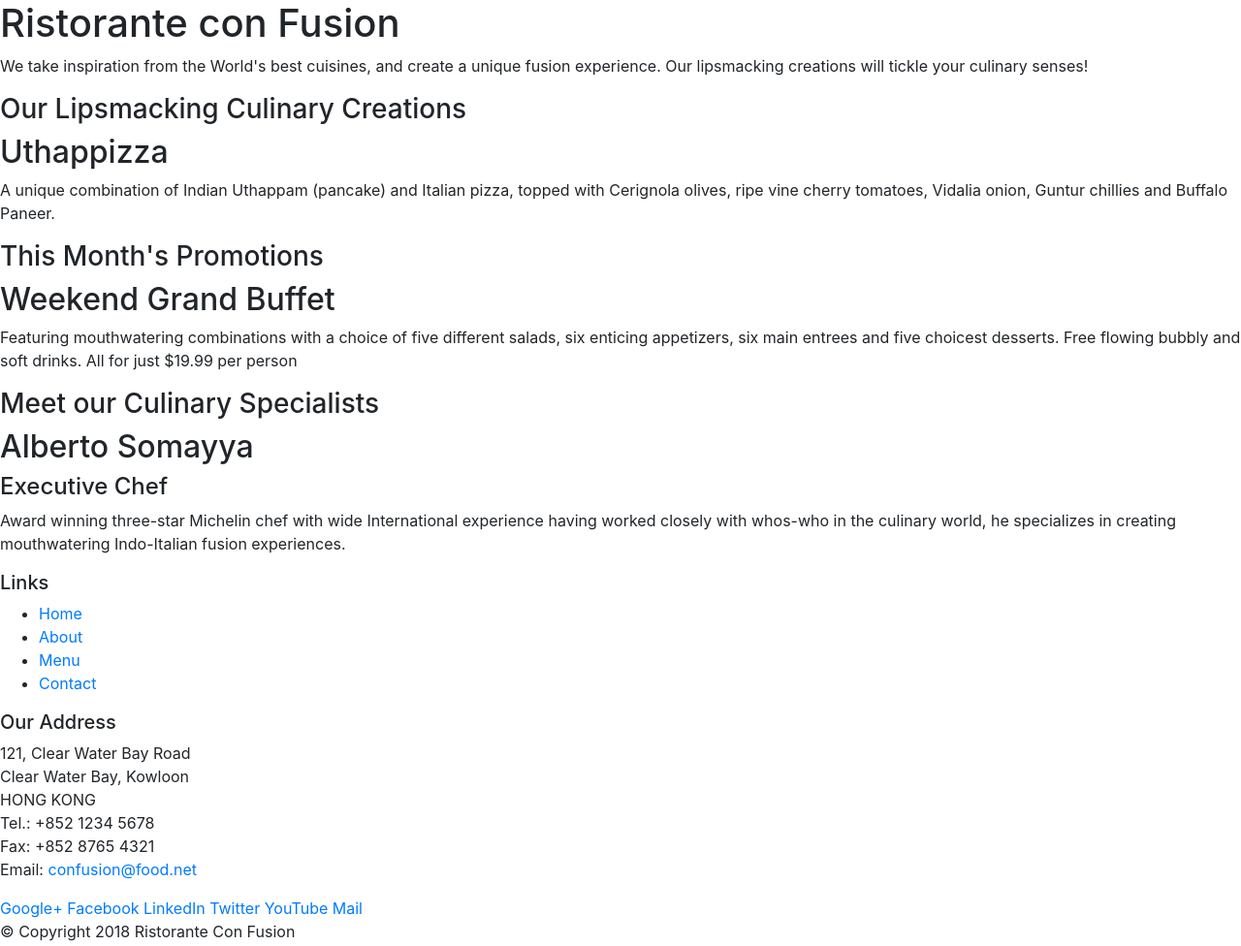
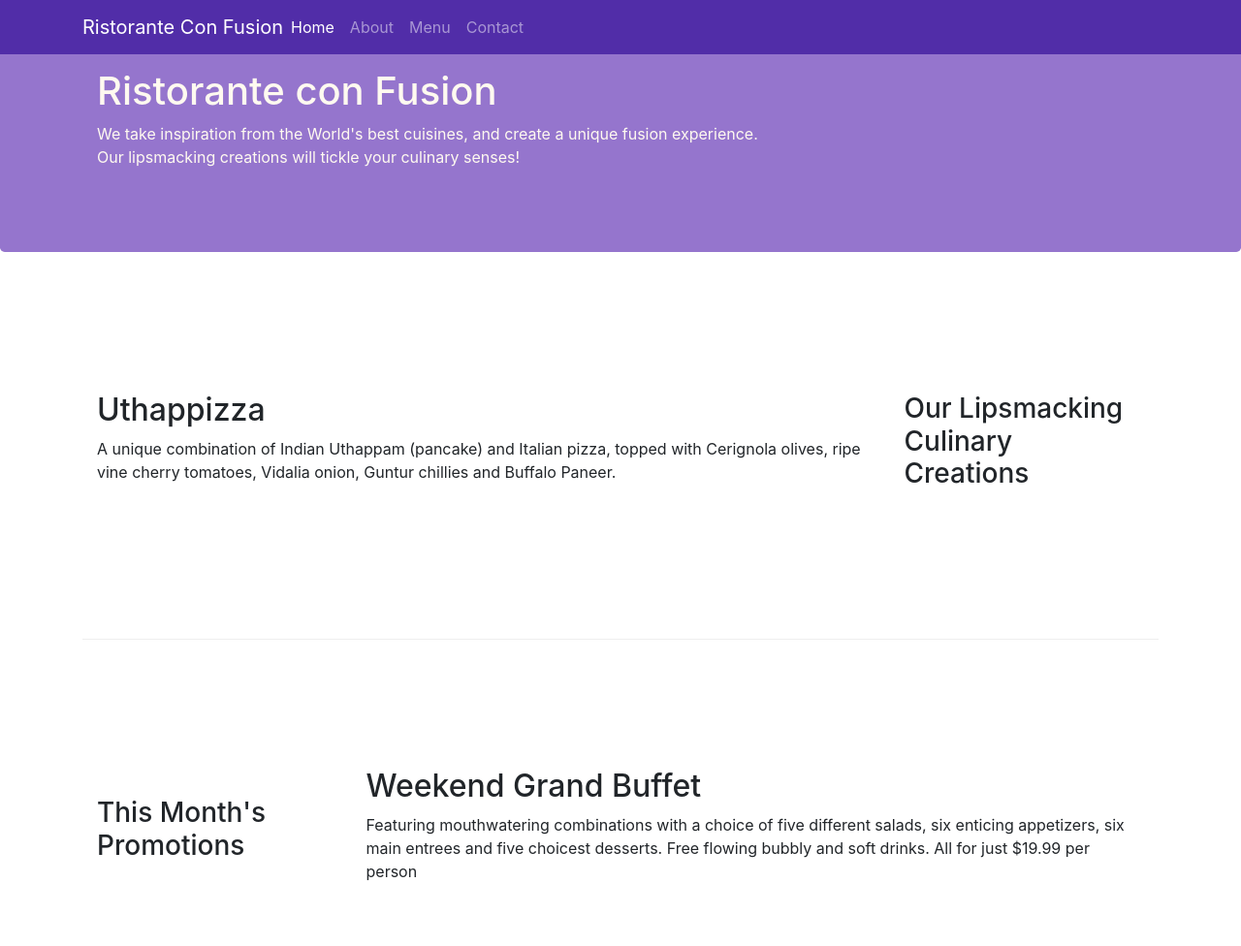
Before and after one commit to seygorin/create-site-style-coursera, a website: page index.html in a window 1280 px wide. Shown: the top 976 px of the page at 97% size. Drawn offline with nearby package versions, Linux system fonts and the light colour scheme.

Commit message:
Navbar and Breadcrumbs

```diff
--- /dev/null
+++ b/css/style.css
@@ -0,0 +1,39 @@
+.row-header {
+    margin: 0px auto;
+    padding: 0px auto;
+}
+
+.row-content {
+    margin: 0px auto;
+    padding: 50px 0px 50px 0px;
+    border-bottom: 1px ridge;
+    min-height: 400px;
+}
+
+.footer {
+    background-color: #d1c4e9;
+    margin: 0px auto;
+    padding: 20px 0px 20px 0px;
+}
+
+.jumbotron {
+    padding: 70px 30px 70px 30px;
+    margin: 0px auto;
+    background: #9575cd;
+    color: floralwhite;
+}
+
+.address {
+    font-size: 80%;
+    margin: 0px;
+    color: #0f0f0f;
+}
+
+.body {
+    padding: 50px 0px 0px 0px;
+    z-index: 0;
+}
+
+.navbar-dark {
+    background-color: #512Da8;
+}
--- a/index.html
+++ b/index.html
@@ -9,51 +9,70 @@
 
     <!-- Bootstrap CSS -->
     <link rel="stylesheet" href="node_modules/bootstrap/dist/css/bootstrap.min.css">
+    <link rel="stylesheet" href="/css/style.css">
     <title>Ristorante Con Fusion</title>
-</head>
+   </head>
 
 <body>
 
-    <header>
-        <div>
-            <div>
-                <div>
+    <nav class="navbar navbar-dark navbar-expand-sm fixed-top">
+        <div class="container">
+            <button class="navbar-toggler" type="button" data-toggle="collapse" data-target="#Navbar">
+                <span class="navbar-toggler-icon"></span>
+            </button>
+            <a class="navbar-brand mr-auto" href="#">Ristorante Con Fusion</a>
+            <div class="collapse navbar-collapse" id="Navbar">
+                <ul class="navbar-nav mr-auto">
+                    <li class="nav-item"><a class="nav-link active" href="./index.html">Home</a></li>
+                    <li class="nav-item"><a class="nav-link" href="./aboutus.html">About</a></li>
+                    <li class="nav-item"><a class="nav-link" href="#">Menu</a></li>
+                    <li class="nav-item"><a class="nav-link" href="#">Contact</a></li>
+                </ul>
+            </div>
+
+        </div>
+    </nav>
+
+    <header class="jumbotron">
+        <div class="container">
+            <div class="row row-header">
+                <div class="col-12 col-sm-12 col-md-8">
                     <h1>Ristorante con Fusion</h1>
                     <p>We take inspiration from the World's best cuisines, and create a unique fusion experience. Our lipsmacking creations will tickle your culinary senses!</p>
                 </div>
-                <div>
+                <div class="col-12 col-sm">
                 </div>
             </div>
         </div>
     </header>
 
-    <div>
-        <div>
-            <div>
+    <div class="container">
+        <div class="row row-content align-items-center">
+            <div class="col-12 col-sm-4 order-sm-last col-md-3">
                 <h3>Our Lipsmacking Culinary Creations</h3>
             </div>
-            <div>
+            <div class="col col-sm order-sm-first col-md">
                 <h2>Uthappizza</h2>
                 <p>A unique combination of Indian Uthappam (pancake) and Italian pizza, topped with Cerignola olives, ripe vine cherry tomatoes, Vidalia onion, Guntur chillies and Buffalo Paneer.</p>
             </div>
         </div>
 
 
-        <div>
-            <div>
+        <div class="row row-content align-items-center">
+            <div class="col-12 col-sm-4 col-md-3">
                 <h3>This Month's Promotions</h3>
             </div>
-            <div>
+            <div class="col col-sm col-md">
                 <h2>Weekend Grand Buffet</h2>
                 <p>Featuring mouthwatering combinations with a choice of five different salads, six enticing appetizers, six main entrees and five choicest desserts. Free flowing bubbly and soft drinks. All for just $19.99 per person </p>
             </div>
         </div>
 
-        <div>
-            <div>
+        <div class="row row-content align-items-center">
+            <div class="col-12 col-sm-4 order-sm-last col-md-3">
                 <h3>Meet our Culinary Specialists</h3>
             </div>
-            <div>
+            <div class="col col-sm order-sm-first col-md">
                 <h2>Alberto Somayya</h2>
                 <h4>Executive Chef</h4>
                 <p>Award winning three-star Michelin chef with wide International experience having worked closely with whos-who in the culinary world, he specializes in creating mouthwatering Indo-Italian fusion experiences. </p>
@@ -61,19 +80,19 @@
         </div>
     </div>
 
-    <footer>
-        <div>
-            <div>
-                <div>
+    <footer class="footer">
+        <div class="container">
+            <div class="row">
+                <div class="col-4 offset-1 col-sm-2">
                     <h5>Links</h5>
-                    <ul>
+                    <ul class="list-unstyled">
                         <li><a href="#">Home</a></li>
-                        <li><a href="#">About</a></li>
+                        <li><a href="./aboutus.html">About</a></li>
                         <li><a href="#">Menu</a></li>
                         <li><a href="#">Contact</a></li>
                     </ul>
                 </div>
-                <div>
+                <div class="col-7 col-sm-5">
                     <h5>Our Address</h5>
                     <address>
 		              121, Clear Water Bay Road<br>
@@ -84,8 +103,8 @@
 		              Email: <a href="mailto:confusion@food.net">confusion@food.net</a>
 		           </address>
                 </div>
-                <div>
-                    <div>
+                <div class="col-12 col-sm-4 align-self-center">
+                    <div class="text-center">
                         <a href="http://google.com/+">Google+</a>
                         <a href="http://www.facebook.com/profile.php?id=">Facebook</a>
                         <a href="http://www.linkedin.com/in/">LinkedIn</a>
@@ -95,8 +114,8 @@
                     </div>
                 </div>
            </div>
-           <div>
-                <div>
+           <div class="row justify-content-center">
+                <div class="col-auto">
                     <p>© Copyright 2018 Ristorante Con Fusion</p>
                 </div>
            </div>
```
Also changed, not shown: aboutus.html (added, +130 -0 lines), 1 other file.
